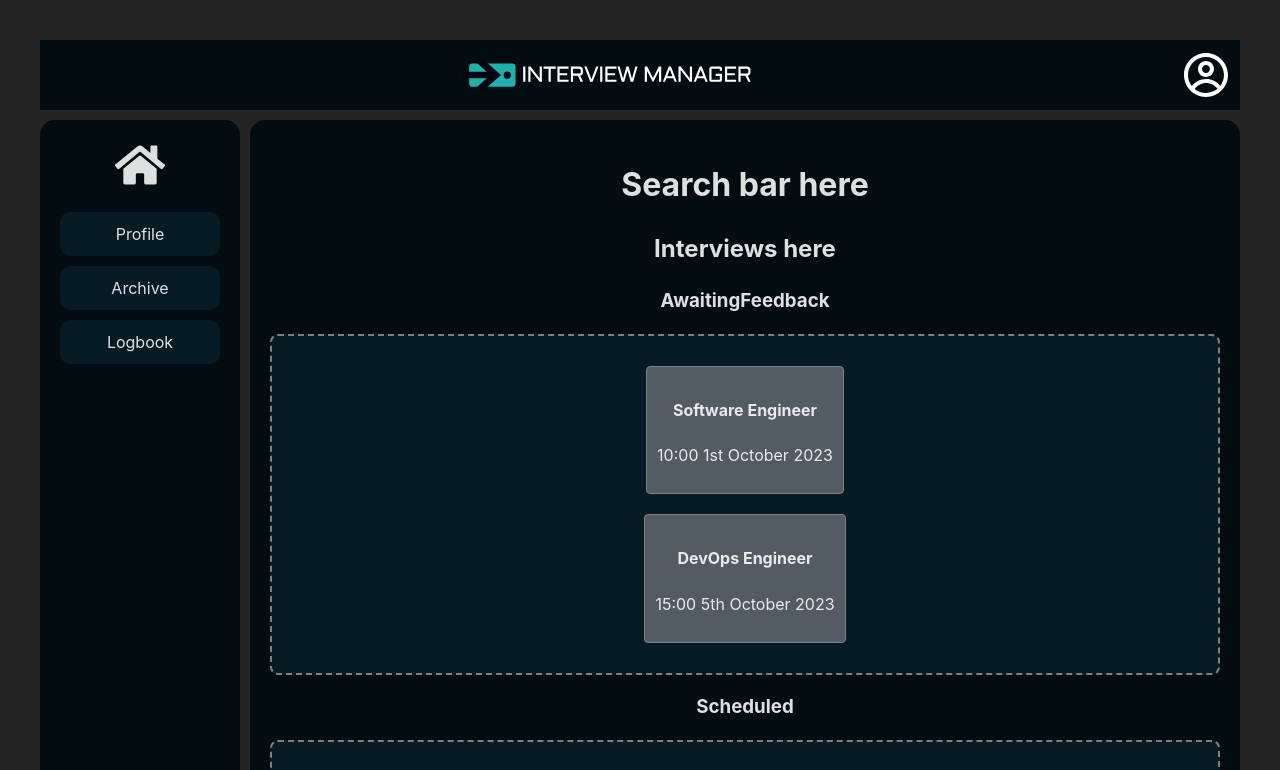
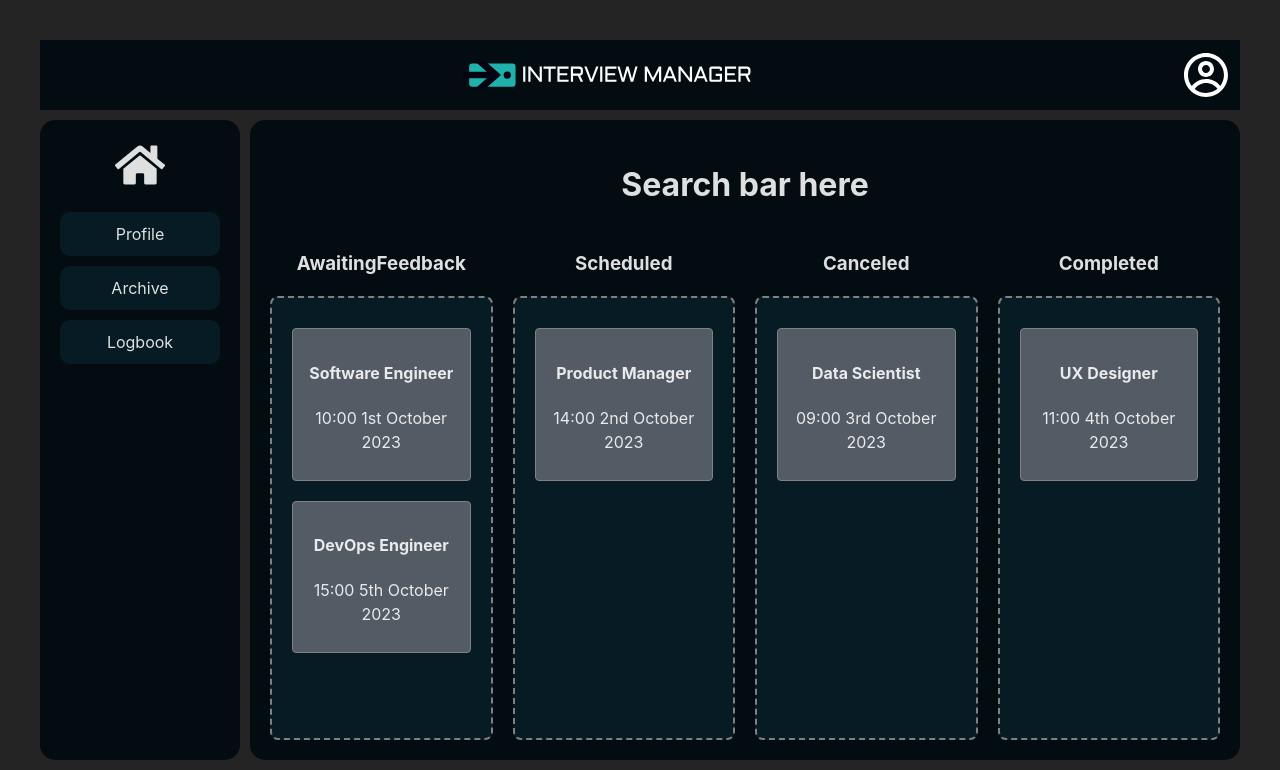
Before and after one commit to johnfa1508/interview-manager-client, a React (Vite) app: page / in a window 1280 px wide. Shown: the top 770 px of the page. Built offline with nearby package versions, Linux system fonts and the light colour scheme.

Commit message:
styling adjust

```diff
--- a/src/components/droppable/index.jsx
+++ b/src/components/droppable/index.jsx
@@ -13,9 +13,7 @@ export function Droppable(props) {
     backgroundColor: isOver ? '#061B23' : '#061B23',
     display: 'flex',
     flexDirection: 'column',
-    alignItems: 'center',
-    justifyContent: 'center',
-    minHeight: '100px'
+    minHeight: '400px'
   };
 
   return (
--- a/src/components/interviewDashboard/index.jsx
+++ b/src/components/interviewDashboard/index.jsx
@@ -3,6 +3,7 @@ import { DndContext } from '@dnd-kit/core';
 import { Droppable } from '../droppable';
 import { Draggable } from '../draggable';
 import { formatDateTime } from '../../utils/formatDate';
+import './style.css';
 
 const mockInterviews = [
   {
@@ -124,7 +125,7 @@ export default function InterviewDashboard() {
   return (
     <div>
       <h1>Search bar here</h1>
-      <h2>Interviews here</h2>
+
       <DndContext onDragEnd={handleDragEnd}>
         <div className="container">
           {containers.map((id) => (
--- a/src/components/interviewDashboard/style.css
+++ b/src/components/interviewDashboard/style.css
@@ -5,8 +5,6 @@
 }
 
 .column {
-  background-color: #f4f4f4;
-  padding: 20px;
   border-radius: 8px;
 }
 
--- a/src/pages/dashboard/style.css
+++ b/src/pages/dashboard/style.css
@@ -2,7 +2,7 @@
   display: grid;
   grid-template-rows: auto 1fr;
   grid-template-columns: 200px 1fr;
-  height: 100vh;
+  height: 90vh;
 }
 
 header {
```
